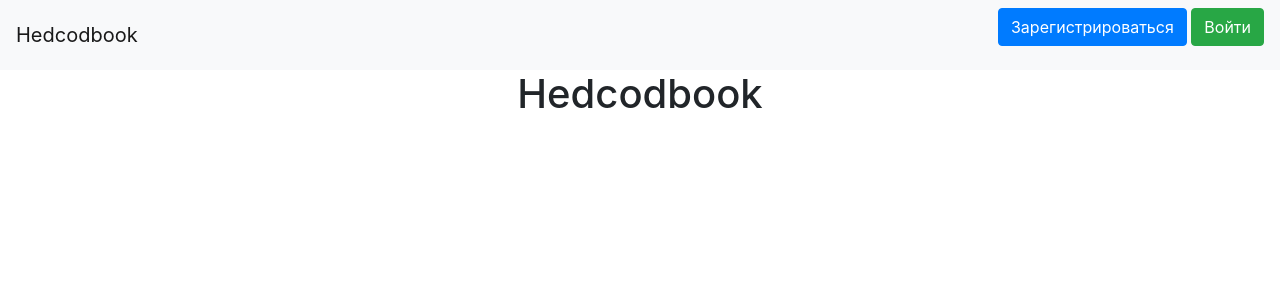
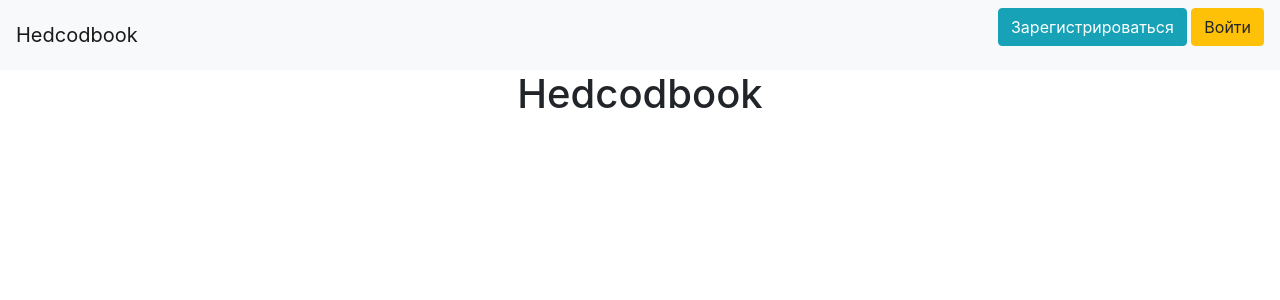
Before and after one commit to marivavd/hedcodbook, a Flask app: page / in a window 1280 px wide. Shown: the top 300 px of the page. Run offline with Flask 2, Linux system fonts and the light colour scheme; some libraries are stand-ins or nearby versions.

Commit message:
autorisation1

```diff
--- a/data/authors.py
+++ b/data/authors.py
@@ -12,4 +12,4 @@ class Authors(SqlAlchemyBase):
     surname = sqlalchemy.Column(sqlalchemy.String, nullable=True)
     nickname = sqlalchemy.Column(sqlalchemy.String, nullable=True)
     about = sqlalchemy.Column(sqlalchemy.Text, nullable=True)
-    library = orm.relationship("Library", backref='authors')
+    library = orm.relationship("Library", back_populates='authors')
--- a/data/library.py
+++ b/data/library.py
@@ -9,6 +9,7 @@ class Library(SqlAlchemyBase):
 
     id = sqlalchemy.Column(sqlalchemy.Integer, primary_key=True, autoincrement=True)
     name = sqlalchemy.Column(sqlalchemy.String, nullable=True)
+    author_id = sqlalchemy.Column(sqlalchemy.Integer, sqlalchemy.ForeignKey("authors.id"))
     picture = sqlalchemy.Column(sqlalchemy.String, nullable=True)
     genre = sqlalchemy.Column(sqlalchemy.String, nullable=True)
     link_to_the_production = sqlalchemy.Column(sqlalchemy.String, nullable=True)
@@ -17,5 +18,4 @@ class Library(SqlAlchemyBase):
     link_to_the_screenshot = sqlalchemy.Column(sqlalchemy.String, nullable=True)
     summary = sqlalchemy.Column(sqlalchemy.Text, nullable=True)
     history_of_creation = sqlalchemy.Column(sqlalchemy.Text, nullable=True)
-    author_id = sqlalchemy.Column(sqlalchemy.Integer, sqlalchemy.ForeignKey("authors.id"))
-    user = orm.relationship('Authors')
+    authors = orm.relationship('Authors')
--- a/templates/base_first.html
+++ b/templates/base_first.html
@@ -14,8 +14,8 @@
     <nav class="navbar navbar-light bg-light">
         <a class="navbar-brand" href="#">Hedcodbook</a>
         <p>
-            <a class="btn btn-primary " href="/register">Зарегистрироваться</a>
-            <a class="btn btn-success" href="/login">Войти</a>
+            <a class="btn btn-info" href="/register">Зарегистрироваться</a>
+            <a class="btn btn-warning" href="/login">Войти</a>
         </p>
     </nav>
 </header>
```
Also changed, not shown: templates/base.html (+3 -6 lines), db/library.db.
